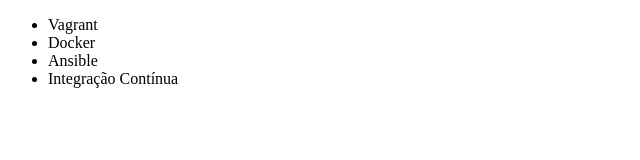
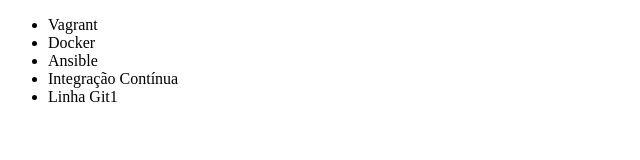
Before and after one commit to israelss1-git/alura-git, a plain HTML site: page index.html in a window 1280 px wide. Shown: the full height of the page, 0-640 px from the left. Drawn offline with Linux system fonts and the light colour scheme.

Commit message:
Add da linha Git 1

```diff
--- a/index.html
+++ b/index.html
@@ -10,6 +10,7 @@
         <li>Docker</li>
         <li>Ansible</li>
         <li>Integração Contínua</li>
+		<li>Linha Git1</li>
     </ul>
 </body>
 </html>
```
